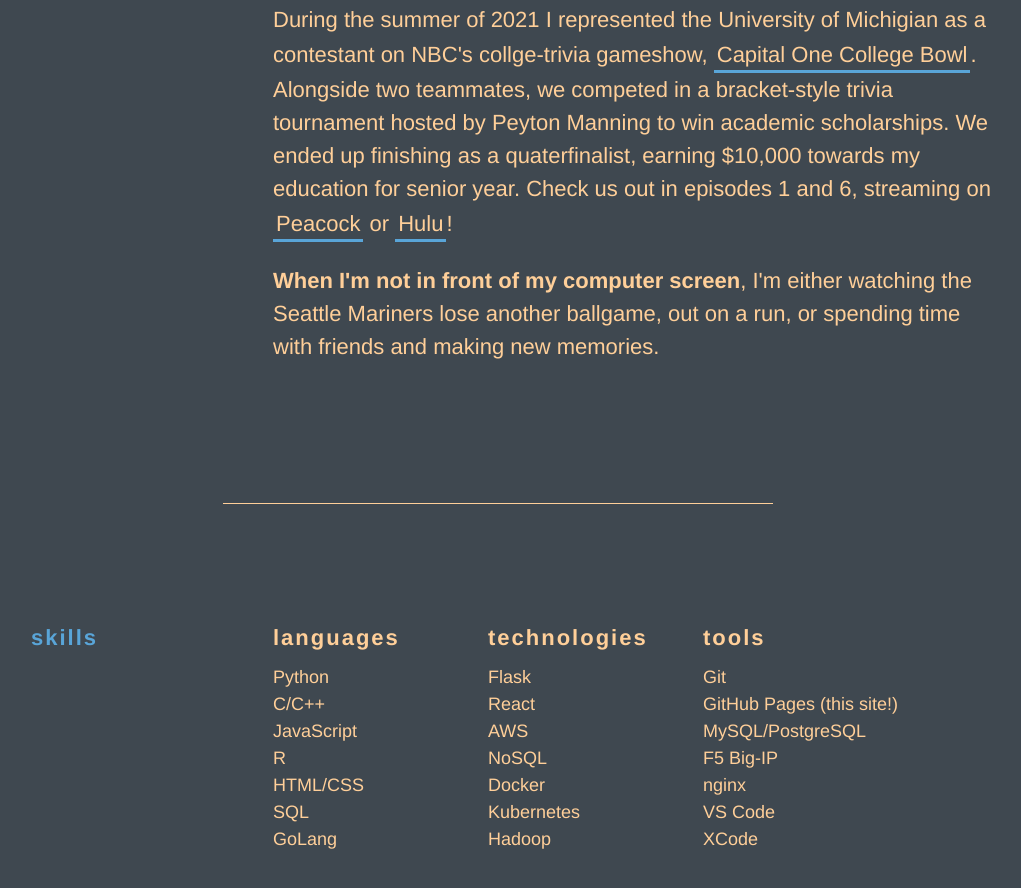
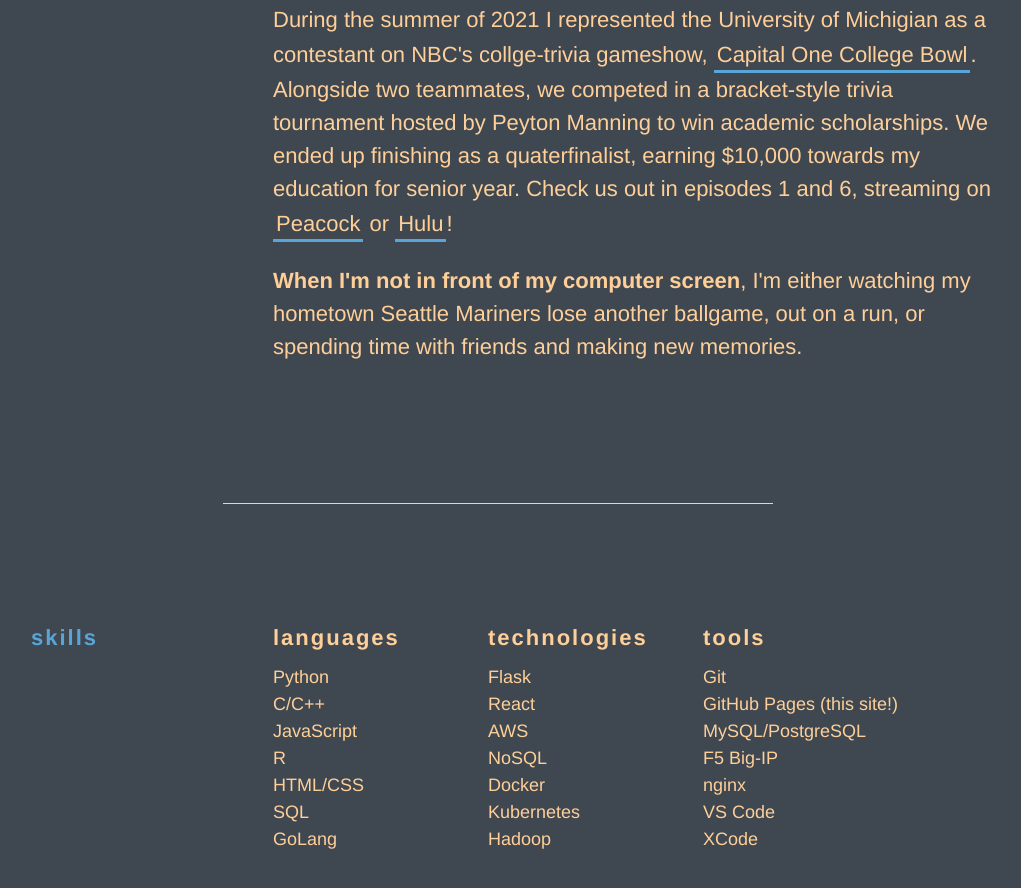
Before and after one commit to mahirumich/mahirumich.github.io, a plain HTML site: page index.html in a window 1280 px wide. Shown: the part 1603-2491 px from the top of the page, without its empty margins (142-1163 px from the left). Drawn offline with Linux system fonts and the light colour scheme.

Commit message:
mariners

```diff
--- a/index.html
+++ b/index.html
@@ -56,7 +56,7 @@
               <a href="https://www.peacocktv.com/watch/playback/vod/GMO_00000000374580_01/e62d7b9b-d279-3d06-b02c-83847d41629d?paused=true">Peacock</a> or
               <a href="https://www.hulu.com/watch/25172e96-8baf-4dbe-a5ff-d41f65e991cb">Hulu</a>!
             </p>
-            <p><strong>When I'm not in front of my computer screen</strong>, I'm either watching the Seattle
+            <p><strong>When I'm not in front of my computer screen</strong>, I'm either watching my hometown Seattle
               Mariners lose another ballgame, out on a run, or spending time with friends and making new memories.
             </p>
         </div>
```
